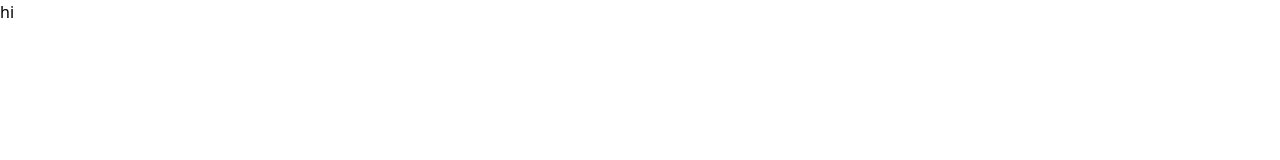
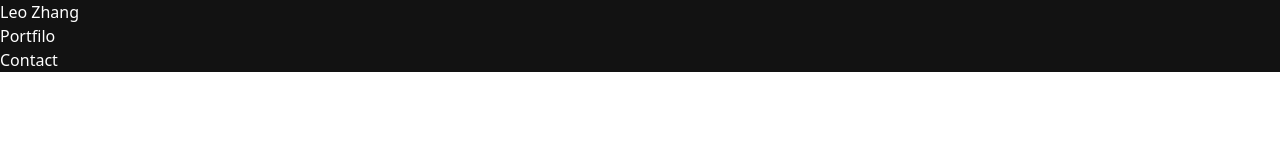
Before and after one commit to randomlylelo/personalsite, a Gatsby site: page / in a window 1280 px wide. Built offline with nearby package versions, Linux system fonts and the light colour scheme; Gatsby itself is replaced by a stand-in of ours.

Commit message:
setup basic scafolding

```diff
--- a/src/pages/index.js
+++ b/src/pages/index.js
@@ -3,9 +3,26 @@ import * as React from "react"
 const IndexPage = () => {
   return (
     <main>
-      <p className="">
-        hi
-      </p>
+      <div className="bg-customGray text-white">
+        {/* Navbar */}
+        <div className="">
+          {/* Title */}
+          <div className="">
+            Leo Zhang
+          </div>
+          {/* Project Cards */}
+          <div className="">
+            <div className="">
+              Portfilo
+            </div>
+            <div className="">
+              Contact
+            </div>
+          </div>
+        </div>
+        {/* Hero */}
+        {/* Featured Projects */}
+      </div>
     </main>
   )
 }
--- a/tailwind.config.js
+++ b/tailwind.config.js
@@ -2,10 +2,14 @@ module.exports = {
   purge: ['./src/**/*.{js,jsx,ts,tsx}'],
   darkMode: false, // or 'media' or 'class'
   theme: {
-    extend: {},
+    extend: {
+      colors: {
+        customGray: '#121212',
+      },
+    },
   },
   variants: {
     extend: {},
   },
   plugins: [],
-}
+};
```
